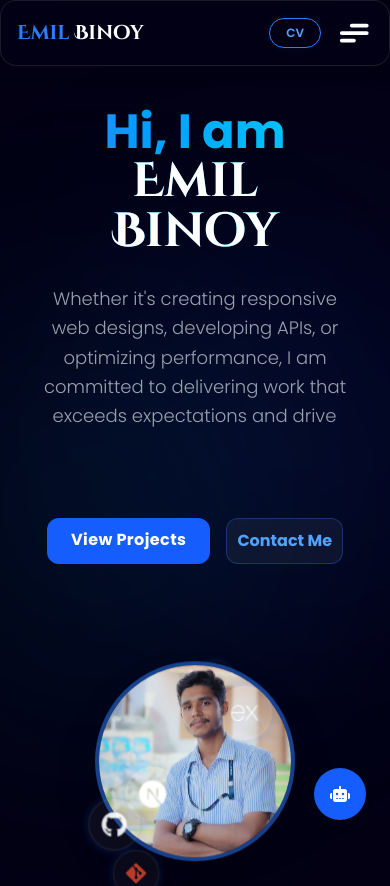
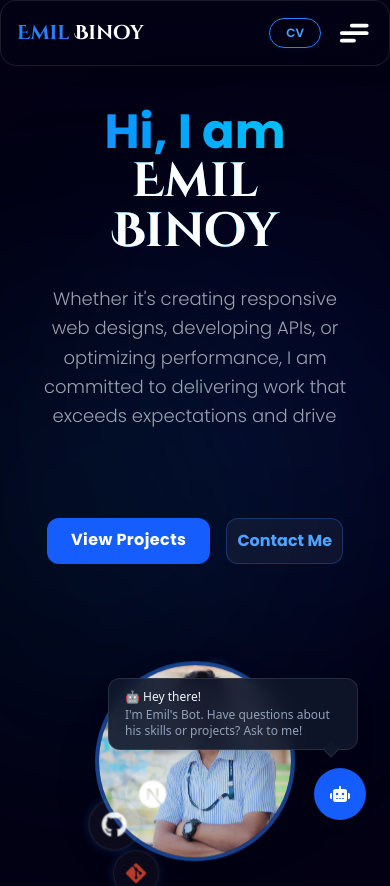
Before and after one commit to Emil-Binoy/Portfolio-using-React, a React (Vite) app in the folder client/: page / in a window 390 px wide. Shown: the top 886 px of the page. Built offline with nearby package versions, Linux system fonts and the light colour scheme; a web font is replaced by a local one.

Commit message:
feat(client): implement proactive welcome tooltip and mouse hover indicators on bot icon

```diff
--- a/client/src/components/ChatBot.jsx
+++ b/client/src/components/ChatBot.jsx
@@ -3,6 +3,7 @@ import { FaRobot } from "react-icons/fa6";
 
 export default function ChatBot() {
   const [isOpen, setIsOpen] = useState(false);
+  const [showTooltip, setShowTooltip] = useState(false);
   const [input, setInput] = useState("");
   const [isLoading, setIsLoading] = useState(false);
   const [messages, setMessages] = useState([
@@ -14,6 +15,41 @@ export default function ChatBot() {
   ]);
 
   const chatEndRef = useRef(null);
+  const hideTimeoutRef = useRef(null);
+
+  useEffect(() => {
+    const showTimeout = setTimeout(() => {
+      if (!isOpen) {
+        setShowTooltip(true);
+        startHideTimeout();
+      }
+    }, 3000);
+
+    return () => {
+      clearTimeout(showTimeout);
+      clearTimeout(hideTimeoutRef.current);
+    };
+  }, [isOpen]);
+
+  const startHideTimeout = () => {
+    clearTimeout(hideTimeoutRef.current);
+    hideTimeoutRef.current = setTimeout(() => {
+      setShowTooltip(false);
+    }, 4000);
+  };
+
+  const handleMouseEnter = () => {
+    if (!isOpen) {
+      clearTimeout(hideTimeoutRef.current);
+      setShowTooltip(true);
+    }
+  };
+
+  const handleMouseLeave = () => {
+    if (!isOpen) {
+      startHideTimeout();
+    }
+  };
 
   useEffect(() => {
     chatEndRef.current?.scrollIntoView({ behavior: "smooth" });
@@ -27,6 +63,7 @@ export default function ChatBot() {
     setMessages((prev) => [...prev, userMsg]);
     setInput("");
     setIsLoading(true);
+    setShowTooltip(false);
 
     try {
       const apiUrl = import.meta.env.VITE_API_URL || "http://localhost:5000";
@@ -72,26 +109,40 @@ export default function ChatBot() {
   };
 
   return (
-    <div className="fixed bottom-6 right-6 z-50 font-sans">
+    <div className="fixed bottom-6 right-6 z-50 font-sans flex flex-col items-end gap-3">
+
+      {showTooltip && !isOpen && (
+        <div
+          onClick={() => { setIsOpen(true); setShowTooltip(false); }}
+          className="bg-slate-900/90 backdrop-blur-md text-slate-100 text-xs md:text-sm px-4 py-2.5 rounded-xl shadow-xl border border-white/10 max-w-[250px] cursor-pointer transition-all duration-300 animate-bounce hover:scale-105 relative right-2"
+        >
+          <p className="font-medium">🤖 Hey there!</p>
+          <p className="text-slate-400 mt-0.5">I'm Emil's Bot. Have questions about his skills or projects? Ask to me!</p>
+          <div className="absolute bottom-[-6px] right-5 w-3 h-3 bg-slate-900 border-r border-b border-white/10 rotate-45"></div>
+        </div>
+      )}
+
       {!isOpen && (
         <button
-          onClick={() => setIsOpen(true)}
-          className="bg-blue-600 hover:bg-blue-700 text-white p-4 rounded-full shadow-lg transition-transform hover:scale-110 flex items-center justify-center text-xl"
+          onClick={() => { setIsOpen(true); setShowTooltip(false); }}
+          onMouseEnter={handleMouseEnter}
+          onMouseLeave={handleMouseLeave}
+          className="bg-blue-600 hover:bg-blue-700 text-white p-4 rounded-full shadow-lg transition-transform hover:scale-110 flex items-center justify-center text-xl cursor-pointer"
         >
           <FaRobot />
         </button>
       )}
 
       {isOpen && (
-        <div className="w-80 md:w-96 h-[450px] bg-slate-900/80 backdrop-blur-md border border-white/10 rounded-2xl shadow-2xl flex flex-col overflow-hidden text-white">
+        <div className="w-80 md:w-96 h-[450px] bg-slate-900/80 backdrop-blur-md border border-white/10 rounded-2xl shadow-2xl flex flex-col overflow-hidden text-white animate-fade-in-up">
           <div className="bg-white/5 p-4 flex justify-between items-center border-b border-white/10">
             <div className="flex items-center gap-2">
               <div className="w-2.5 h-2.5 bg-blue-400 rounded-full animate-pulse"></div>
-              <span className="font-semibold text-sm">Agent</span>
+              <span className="font-semibold text-sm">Optimus</span>
             </div>
             <button
               onClick={() => setIsOpen(false)}
-              className="text-gray-400 hover:text-white transition-colors"
+              className="text-gray-400 hover:text-white transition-colors cursor-pointer"
             >
               ✕
             </button>
@@ -137,7 +188,7 @@ export default function ChatBot() {
             />
             <button
               type="submit"
-              className="bg-blue-600 hover:bg-blue-700 active:scale-95 transition-all px-4 py-2 rounded-xl text-sm font-medium"
+              className="bg-blue-600 hover:bg-blue-700 active:scale-95 transition-all px-4 py-2 rounded-xl text-sm font-medium cursor-pointer"
             >
               Send
             </button>
```
